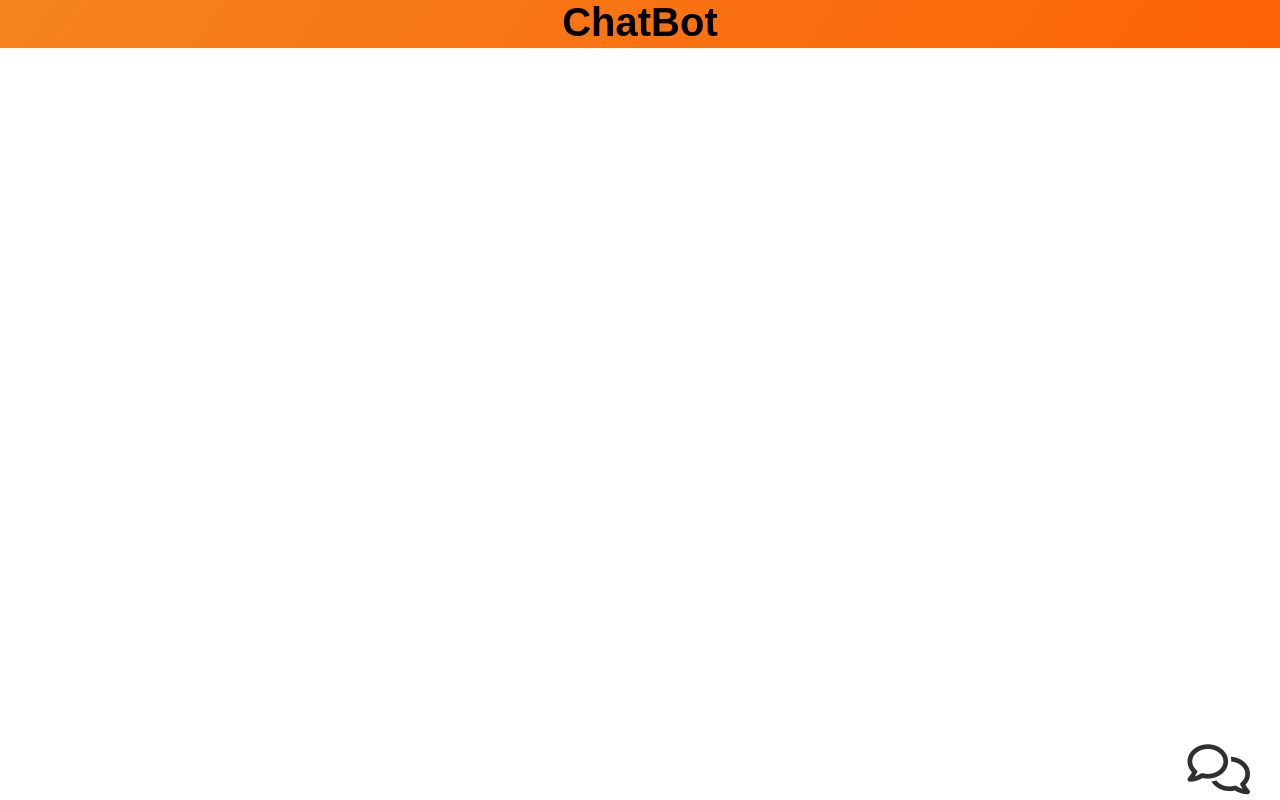
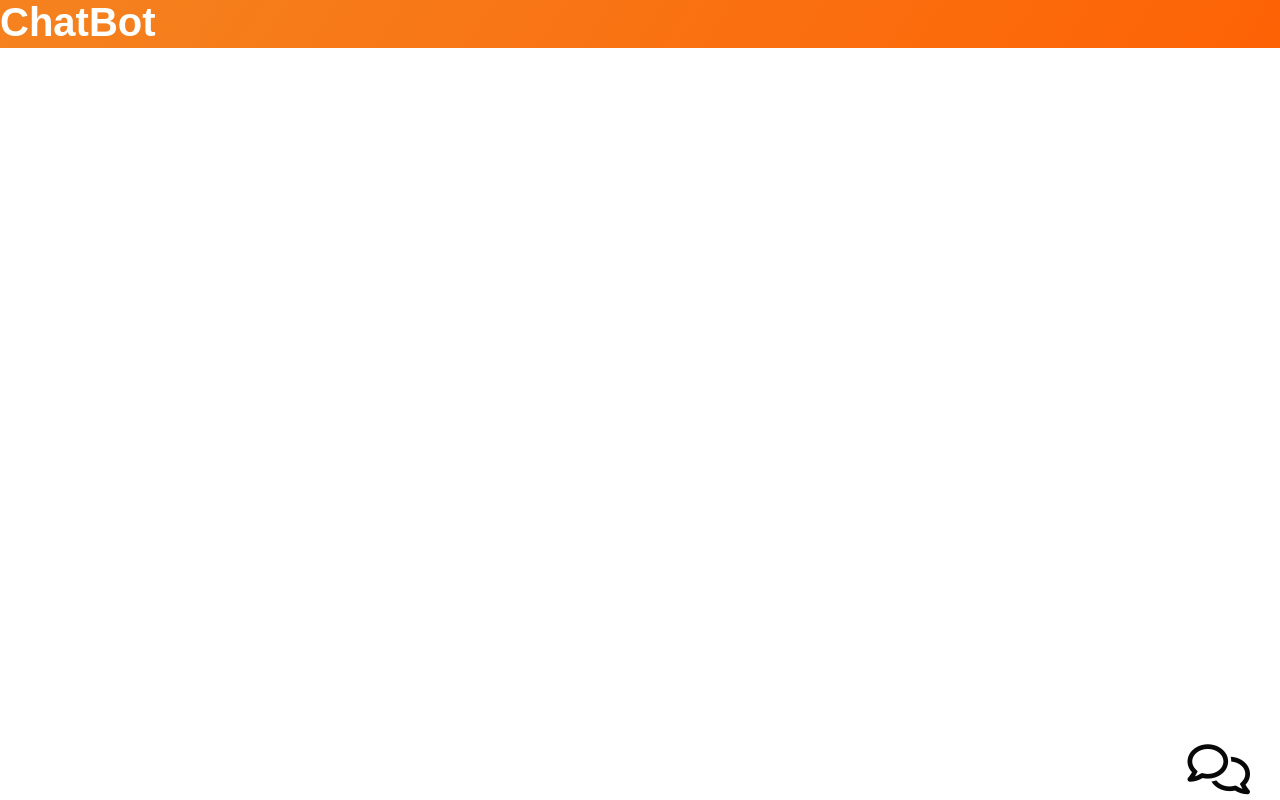
Before and after one commit to PrasadKadam175/chat-bot, a plain HTML site: page index.html in a window 1280 px wide. Drawn offline with nearby package versions, Linux system fonts and the light colour scheme.

Commit message:
mobdevice screen update

```diff
--- a/css/style.css
+++ b/css/style.css
@@ -9,6 +9,8 @@
     background: linear-gradient(123.75deg, #F5821F 1.87%, #FF5C00 120.46%);
     font-size: 20px;
     text-align: center;
+    text-align: start;
+    color : #ffffff;
 }
 
 .chatIcon{
@@ -16,7 +18,7 @@
     right: 30px;
     bottom: 0;
     font-size: 50px;
-    color: rgb(49, 48, 48);
+    color: rgb(8, 8, 8);
     cursor: pointer;
 }
 .chatbox{
```
